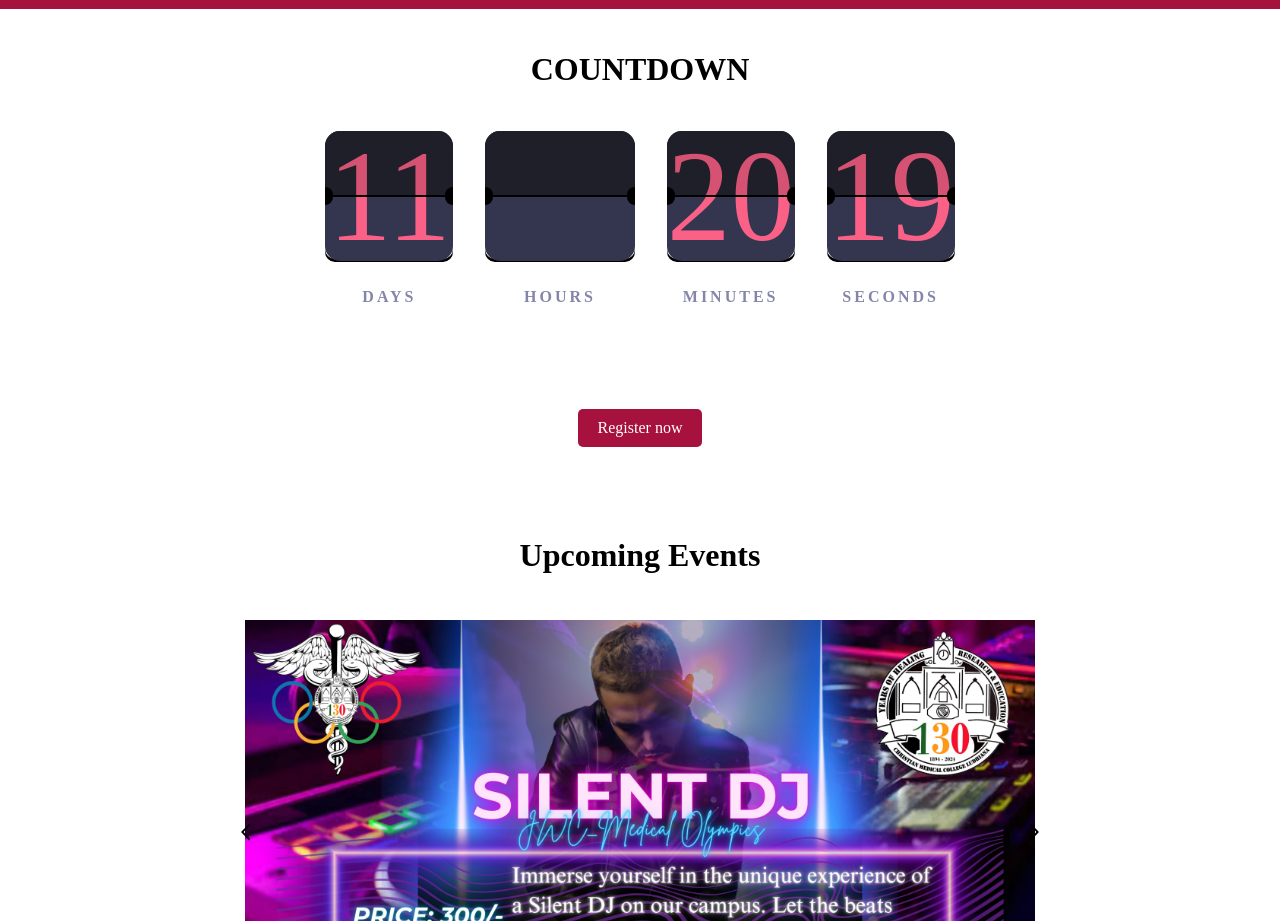
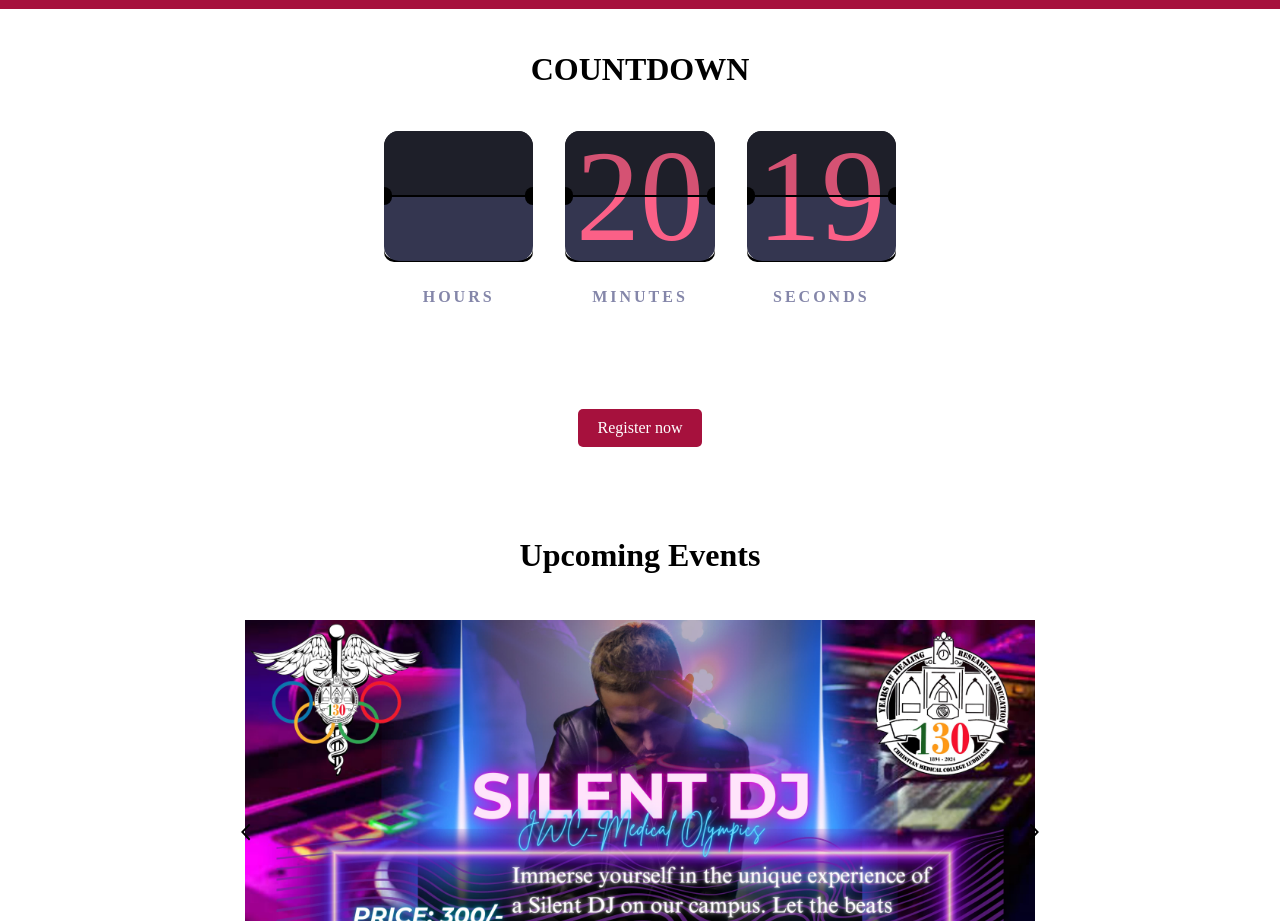
Before and after one commit to shubhbansal9/jwc-website, a React (Create React App) app: page / in a window 1280 px wide. Shown: the part 800-1721 px from the top of the page. Built offline with nearby package versions, Linux system fonts and the light colour scheme.

Commit message:
removed days

```diff
--- a/src/components/countdown.js
+++ b/src/components/countdown.js
@@ -24,7 +24,6 @@ const Countdown = () => {
       <div className="global-style" />
       <h2 className='heading-countdown'>COUNTDOWN</h2>
       <div className="main">
-        <Card currentNumber={days} nextNumber={days - 1} title="days" />
         <Card currentNumber={hours} nextNumber={hours - 1} title="hours" />
         <Card currentNumber={minutes} nextNumber={minutes - 1} title="minutes" />
         <Card currentNumber={seconds} nextNumber={seconds - 1} title="seconds" />
```
